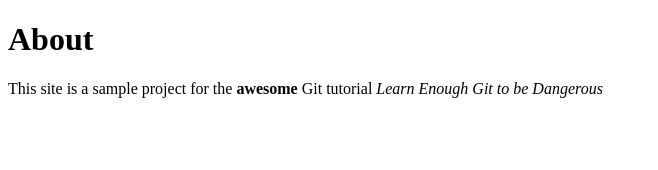
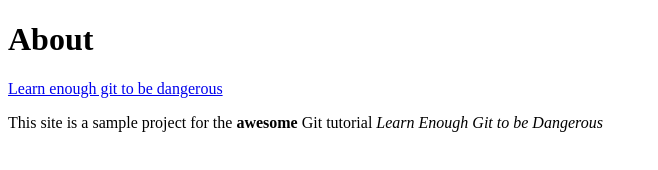
Before and after one commit to wachiranduati/website, a plain HTML site: page about.html in a window 1280 px wide. Shown: the whole page, without its empty margins (0-658 px from the left). Drawn offline with Linux system fonts and the light colour scheme.

Commit message:
Add link to tutorial title

```diff
--- a/about.html
+++ b/about.html
@@ -6,6 +6,7 @@
 </head>
 <body>
 	<h1>About</h1>
+	<a href="http://learnenough.com/git-tutorial">Learn enough git to be dangerous</a>
 	<p>This site is a sample project for the <strong>awesome</strong> Git tutorial <em>Learn Enough Git to be Dangerous</em></p>
 </body>
 </html>
```
